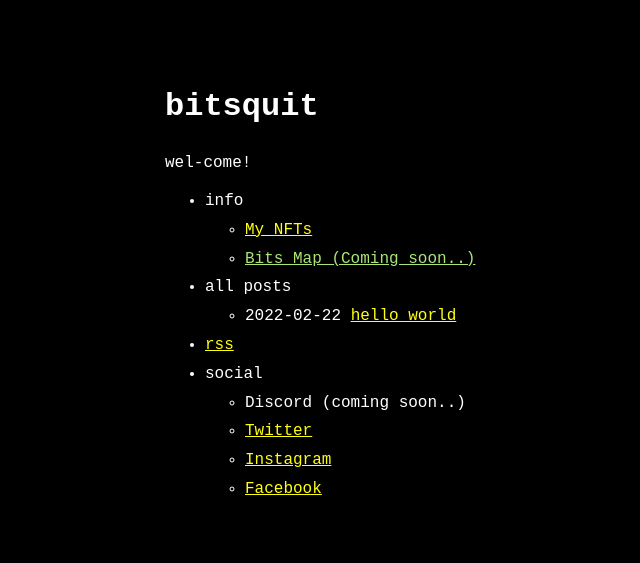
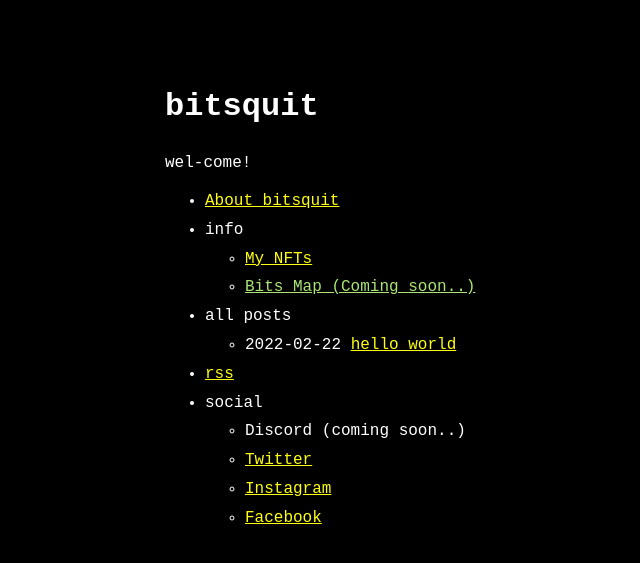
Before and after one commit to bitsquitez/bitsquitez.github.io, a Jekyll site: the page built from index.markdown, in a window 1280 px wide. Shown: the top 563 px of the page, without its empty margins (155-795 px from the left). Built offline with Jekyll 4.4.1, drawn with Linux system fonts in a browser that asks for light colours.

Commit message:
Update menu.yml

```diff
--- a/_data/menu.yml
+++ b/_data/menu.yml
@@ -1,4 +1,6 @@
 entries:
+  - title: About bitsquit
+    url: about
   - title: info
     entries:
       - title: My NFTs
@@ -24,4 +26,4 @@ entries:
       - title: Instagram
         url: https://instagram.com/bitsquit
       - title: Facebook
-        url: https://facebook.com/bitsquitez
+        url: https://facebook.com/bitsquit
```
